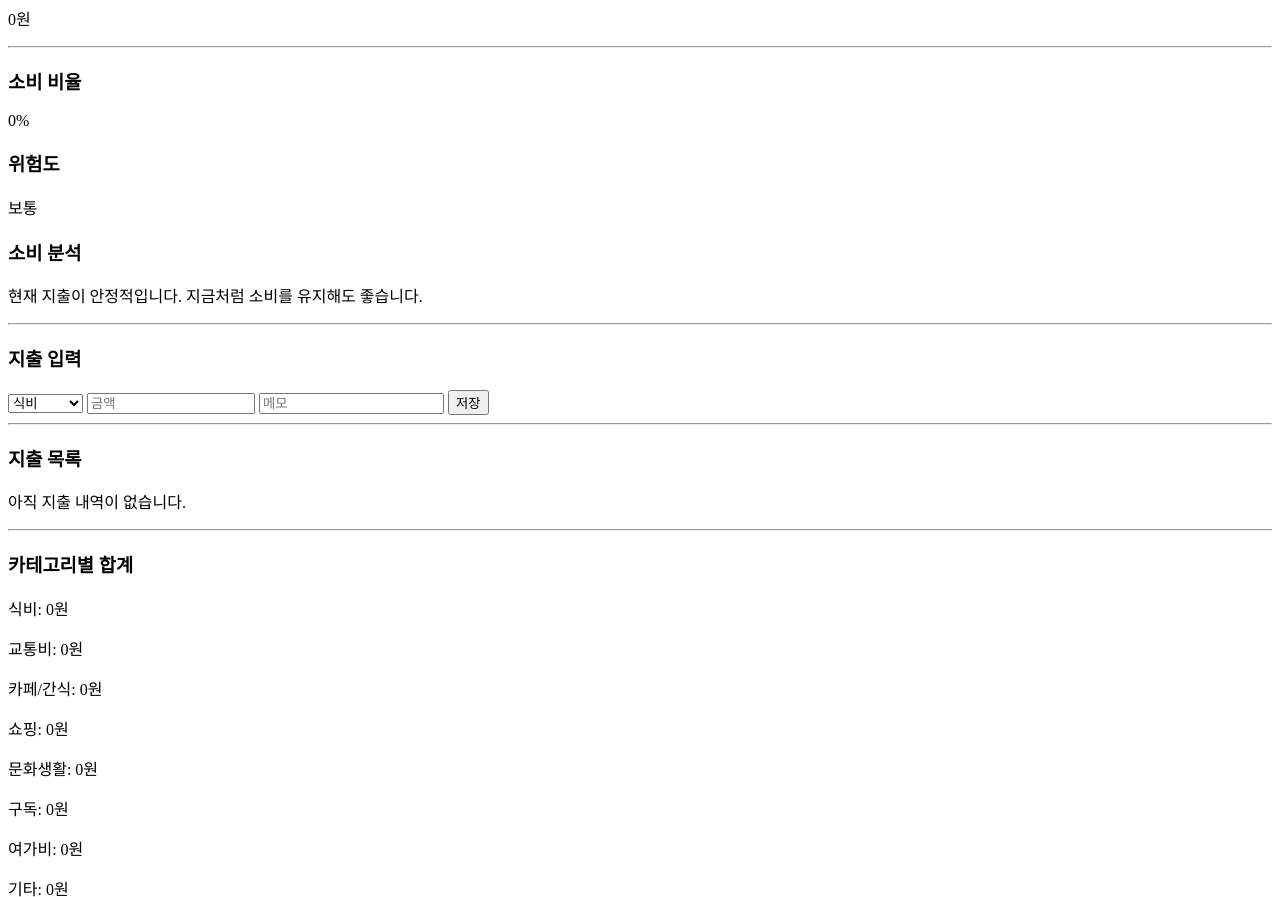
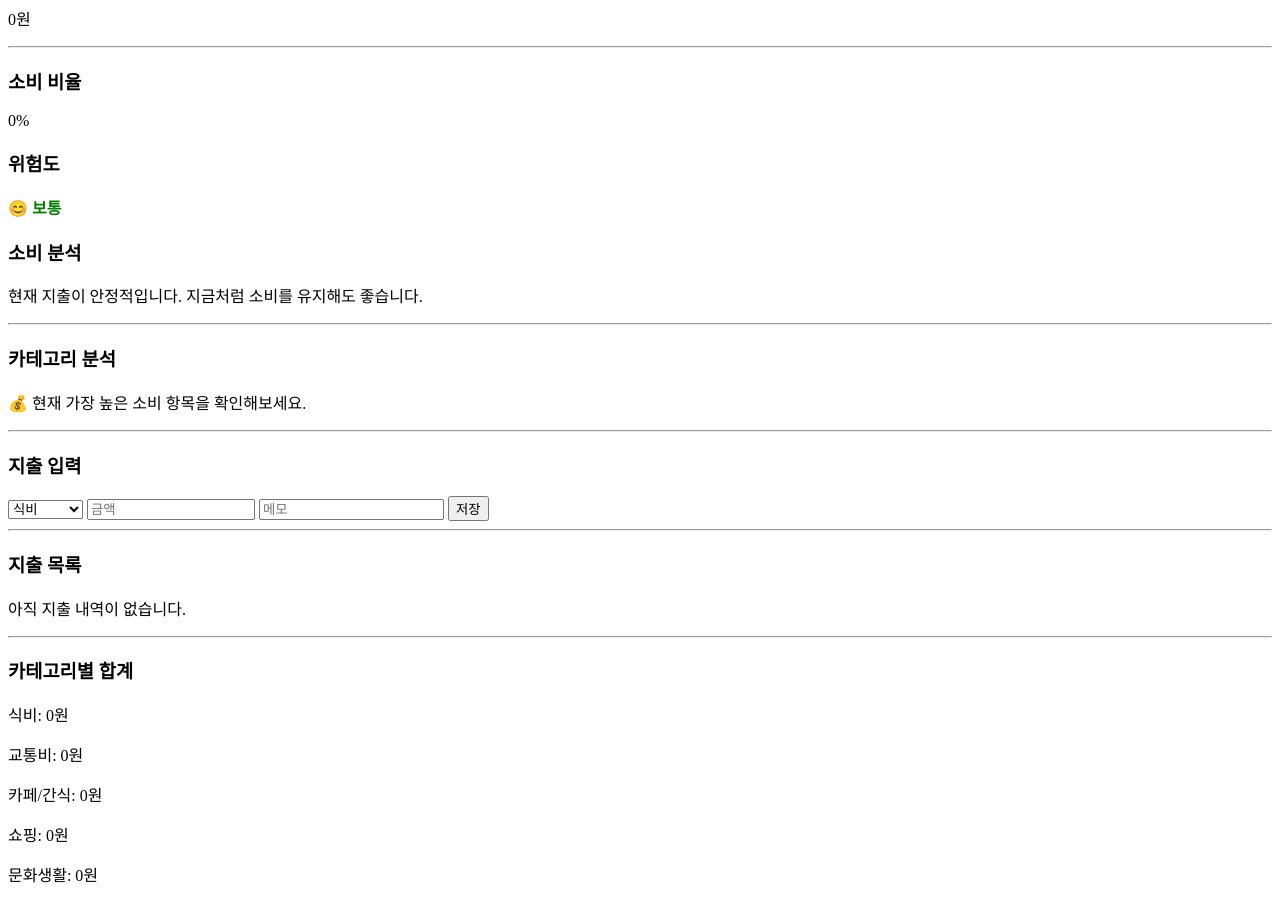
Before and after one commit to currentia/Opensource_01, a Django app: page /main/2026/06/17/ in a window 1280 px wide. Shown: the part 217-1114 px from the top of the page. Run offline with Django 5.2, Linux system fonts and the light colour scheme; the visitor is signed in with stand-in values (Sample User, id 1); data that the repository does not hold is empty.

Commit message:
feat: add danger level and category feedback

```diff
--- a/ledger/views.py
+++ b/ledger/views.py
@@ -56,19 +56,18 @@ def detail(request, year, month, day):
     spent_date = date(year, month, day)
 
     if request.method == 'POST':
-        categories = request.POST.getlist('category')
-        amounts = request.POST.getlist('amount')
-        memos = request.POST.getlist('memo')
+        category = request.POST.get('category')
+        amount = request.POST.get('amount')
+        memo = request.POST.get('memo')
 
-        for category, amount, memo in zip(categories, amounts, memos):
-            if amount and int(amount) > 0:
-                Ledger.objects.create(
-                    user=user,
-                    date=spent_date,
-                    category=category,
-                    amount=int(amount),
-                    memo=memo,
-                )
+        if amount and int(amount) > 0:
+            Ledger.objects.create(
+                user=user,
+                date=spent_date,
+                category=category,
+                amount=int(amount),
+                memo=memo,
+            )
 
         total_spent = Ledger.objects.filter(
             user=user,
@@ -114,16 +113,27 @@ def detail(request, year, month, day):
         warning = "현재 지출이 안정적입니다. 지금처럼 소비를 유지해도 좋습니다."
     elif ratio_value < 0.7:
         danger = "주의"
-        if top_category:
-            warning = f"목표 금액의 50%를 넘었습니다. 오늘은 {top_category} 지출이 가장 많으니 남은 소비를 조절해보세요."
-        else:
-            warning = "목표 금액의 50%를 넘었습니다. 남은 소비를 조금 줄여보세요."
+        warning = "목표 금액의 50%를 넘었습니다. 남은 소비를 조절해보세요."
     else:
         danger = "위험"
-        if top_category:
-            warning = f"목표 금액의 70% 이상을 사용했습니다. 특히 {top_category} 지출이 많으므로 오늘은 꼭 필요한 소비만 하는 것이 좋습니다."
-        else:
-            warning = "목표 금액의 70% 이상을 사용했습니다. 오늘은 꼭 필요한 소비만 하는 것이 좋습니다."
+        warning = "목표 금액의 70% 이상을 사용했습니다. 오늘은 꼭 필요한 소비만 하는 것이 좋습니다."
+
+    if top_category == "카페/간식":
+        category_tip = "☕ 카페 지출이 많습니다. 텀블러 할인이나 집커피를 활용해보세요."
+    elif top_category == "쇼핑":
+        category_tip = "🛍️ 쇼핑 지출이 많습니다. 필요한 물건인지 한 번 더 확인해보세요."
+    elif top_category == "구독":
+        category_tip = "📺 사용하지 않는 구독 서비스가 있는지 확인해보세요."
+    elif top_category == "문화생활":
+        category_tip = "🎬 문화생활 지출이 높습니다. 이번 주 예산을 확인해보세요."
+    elif top_category == "식비":
+        category_tip = "🍔 식비 지출이 가장 높습니다. 배달 횟수를 줄여보는 건 어떨까요?"
+    elif top_category == "교통비":
+        category_tip = "🚌 교통비 지출이 많습니다. 도보나 대중교통 환승을 활용해보세요."
+    elif top_category == "여가비":
+        category_tip = "🎮 여가비 지출이 많습니다. 남은 예산을 확인해보세요."
+    else:
+        category_tip = "💰 현재 가장 높은 소비 항목을 확인해보세요."
 
     context = {
         'user': user,
@@ -135,6 +145,7 @@ def detail(request, year, month, day):
         'ratio': ratio,
         'danger': danger,
         'warning': warning,
+        'category_tip': category_tip,
     }
 
     return render(request, 'ledger/detail.html', context)
--- a/templates/ledger/detail.html
+++ b/templates/ledger/detail.html
@@ -20,10 +20,29 @@
 <p>{{ ratio }}%</p>
 
 <h3>위험도</h3>
-<p>{{ danger }}</p>
 
+{% if danger == "보통" %}
+<p style="color:green; font-weight:bold;">
+    😊 {{ danger }}
+</p>
+
+{% elif danger == "주의" %}
+<p style="color:orange; font-weight:bold;">
+    ⚠️ {{ danger }}
+</p>
+
+{% else %}
+<p style="color:red; font-weight:bold;">
+    🚨 {{ danger }}
+</p>
+{% endif %}
 <h3>소비 분석</h3>
 <p>{{ warning }}</p>
+
+<hr>
+
+<h3>카테고리 분석</h3>
+<p>{{ category_tip }}</p>
 <hr>
 
 <h3>지출 입력</h3>
```
